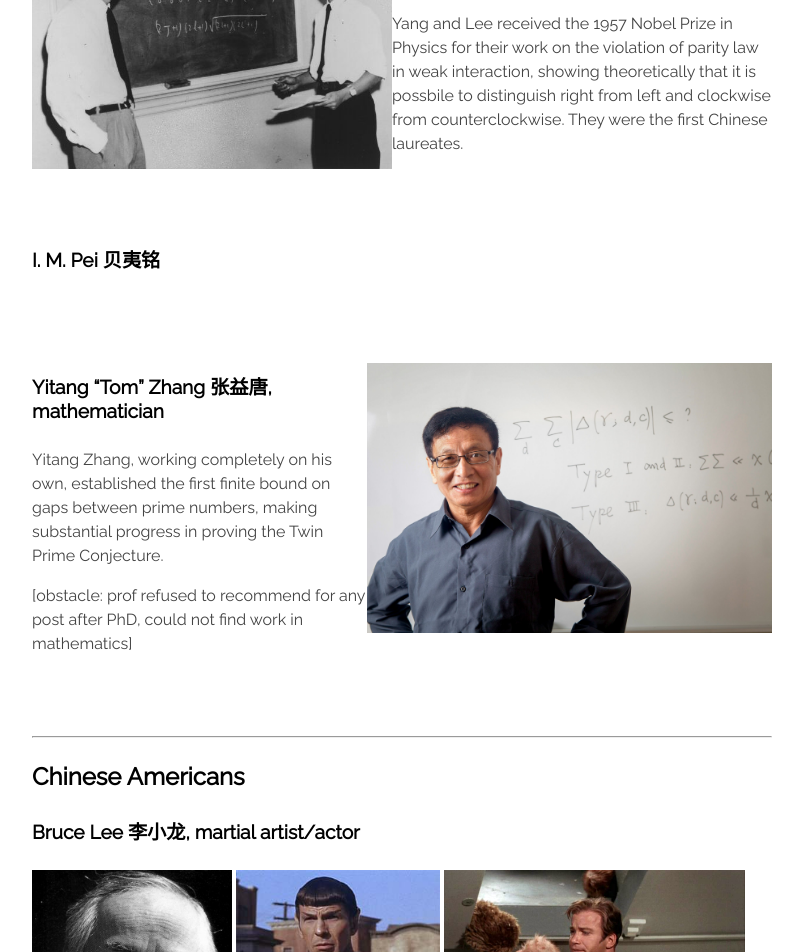
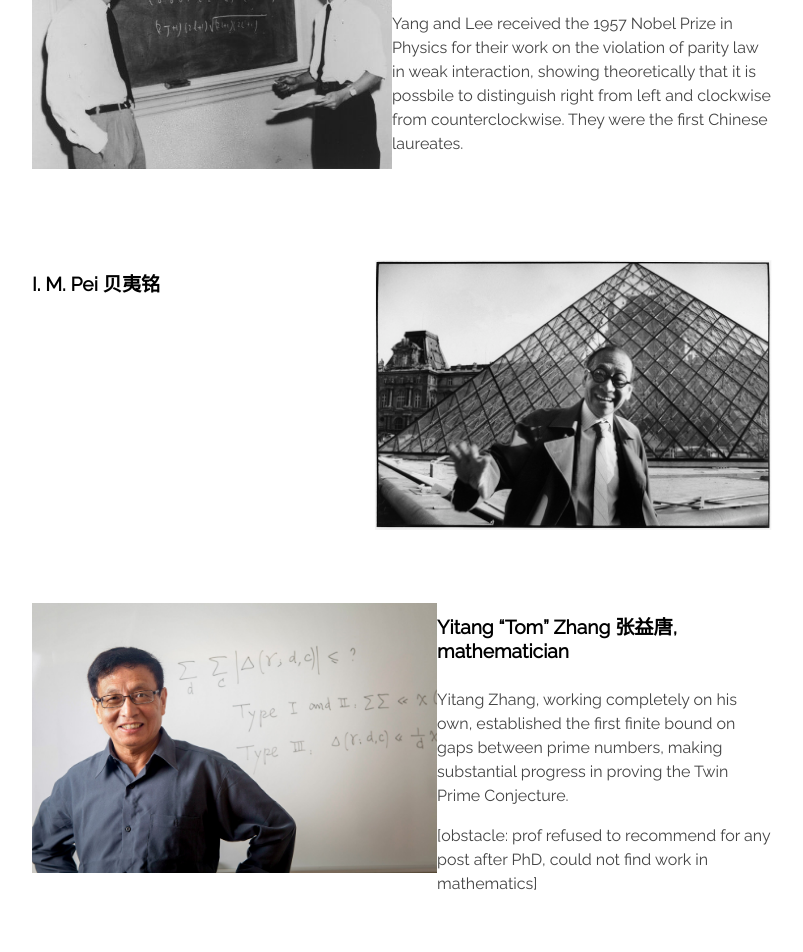
Before and after one commit to c1ndygao/cindygao.com, a Jekyll site: the page built from heroes.md, in a window 1280 px wide. Shown: the part 1267-2219 px from the top of the page, without its empty margins (228-1031 px from the left). Built offline with Jekyll 4.4.1, drawn with Linux system fonts in a browser that asks for light colours.

Commit message:
Update heroes.md

```diff
--- a/heroes.md
+++ b/heroes.md
@@ -33,14 +33,25 @@
 
 <br>
 <br>
+<br>
 
+<img src="/images/pei-louvre.jpg" height="270" align="right">
 
 #### I. M. Pei 贝夷铭 ####
 
 <br>
 <br>
+<br>
+<br>
+<br>
+<br>
+<br>
+<br>
+<br>
+<br>
+<br>
 
-<img src="/images/yitang-zhang.jpg" height="270" align="right">
+<img src="/images/yitang-zhang.jpg" height="270" align="left">
 
 #### Yitang "Tom" Zhang 张益唐, mathematician ####
 Yitang Zhang, working completely on his own, established the first finite bound on gaps between prime numbers, making substantial progress in proving the Twin Prime Conjecture.
@@ -54,9 +65,22 @@
 
 ### Chinese Americans ###
 
+<img src="/images/bruce-lee-square.jpeg" height="270" align="right">
 
 #### Bruce Lee 李小龙, martial artist/actor ####
 
+<br>
+<br>
+<br>
+<br>
+<br>
+<br>
+<br>
+<br>
+<br>
+<br>
+<br>
+<br>
 
 <img src="/images/Wah_Chang.jpg" height="225"> <img src="/images/tricorder.jpg" height="225"> <img src="/images/tribbles.jpg" height="225">
 
@@ -110,6 +134,11 @@
 <br>
 <br>
 <br>
+<br>
+<br>
+<br>
+
+<img src="/images/michael-chang.jpeg" height="270" align="right">
 
 #### Vera Wang, designer ####
 
```
